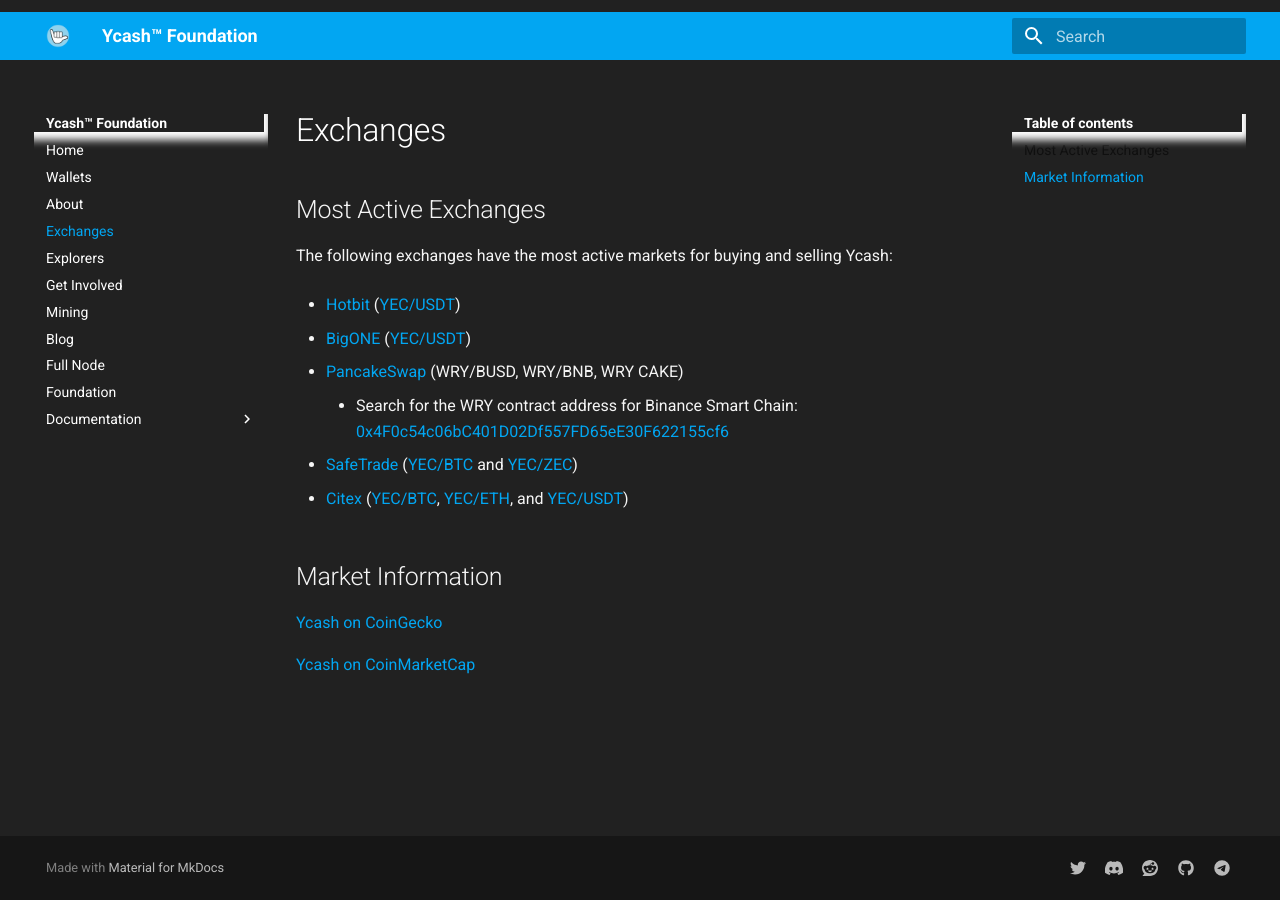
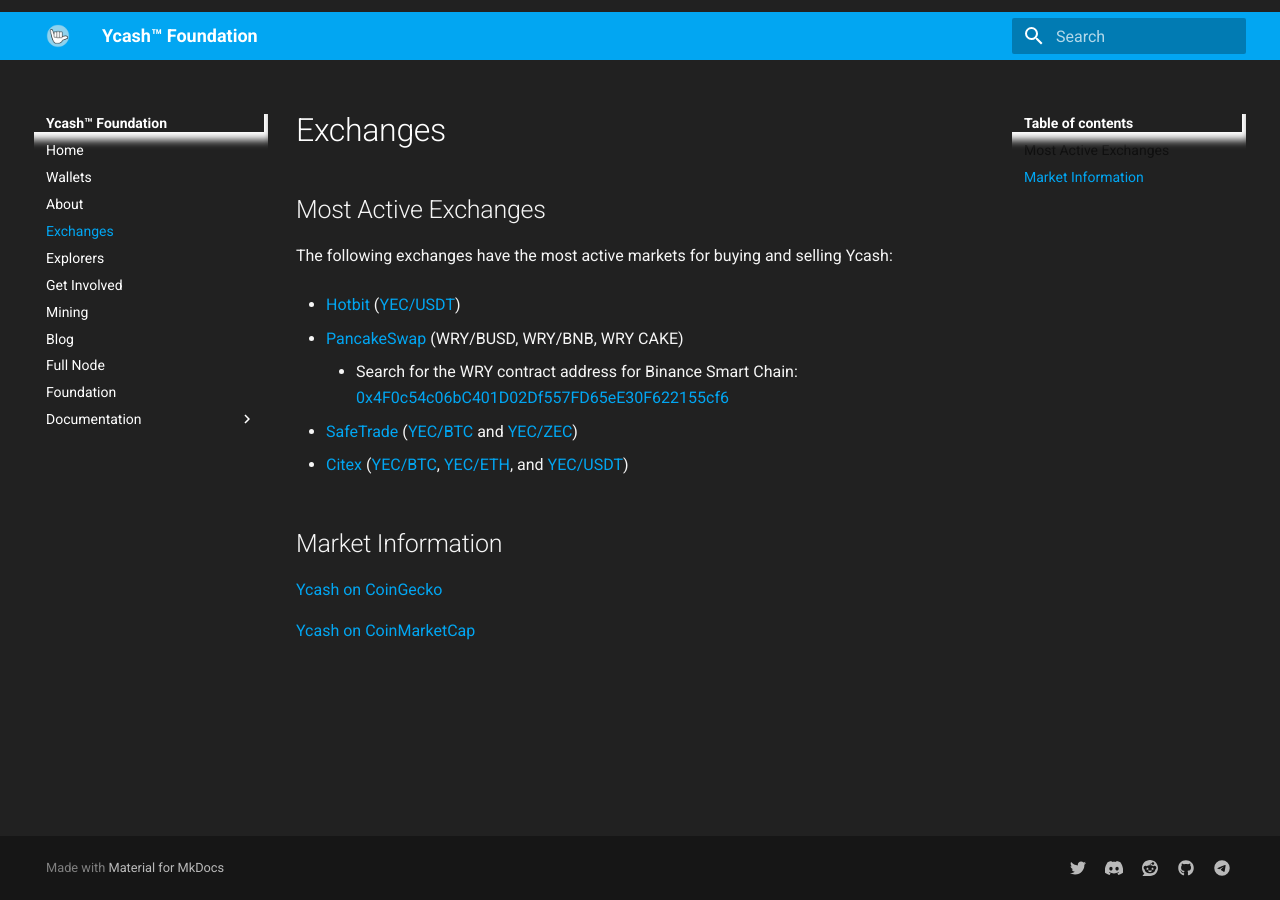
Before and after one commit to ycashfoundation/ycash-website, an MkDocs documentation site: the page built from docs/exchanges.md, in a window 1280 px wide. Built offline with MkDocs 1.6.1 and Material for MkDocs 9.7.7, drawn with Linux system fonts in a browser that asks for light colours.

Commit message:
update exchange list

```diff
--- a/docs/exchanges.md
+++ b/docs/exchanges.md
@@ -5,8 +5,6 @@
 The following exchanges have the most active markets for buying and selling Ycash:
 
 * [Hotbit](https://www.hotbit.io/) ([YEC/USDT](https://www.hotbit.io/exchange?symbol=YEC_USDT))
-
-* [BigONE](https://big.one) ([YEC/USDT](https://big.one/trade/YEC-USDT))
 
 * [PancakeSwap](https://exchange.pancakeswap.finance/#/swap) (WRY/BUSD, WRY/BNB, WRY CAKE)
     - Search for the WRY contract address for Binance Smart Chain: [0x4F0c54c06bC401D02Df557FD65eE30F622155cf6](https://bscscan.com/token/0x4F0c54c06bC401D02Df557FD65eE30F622155cf6)
```
